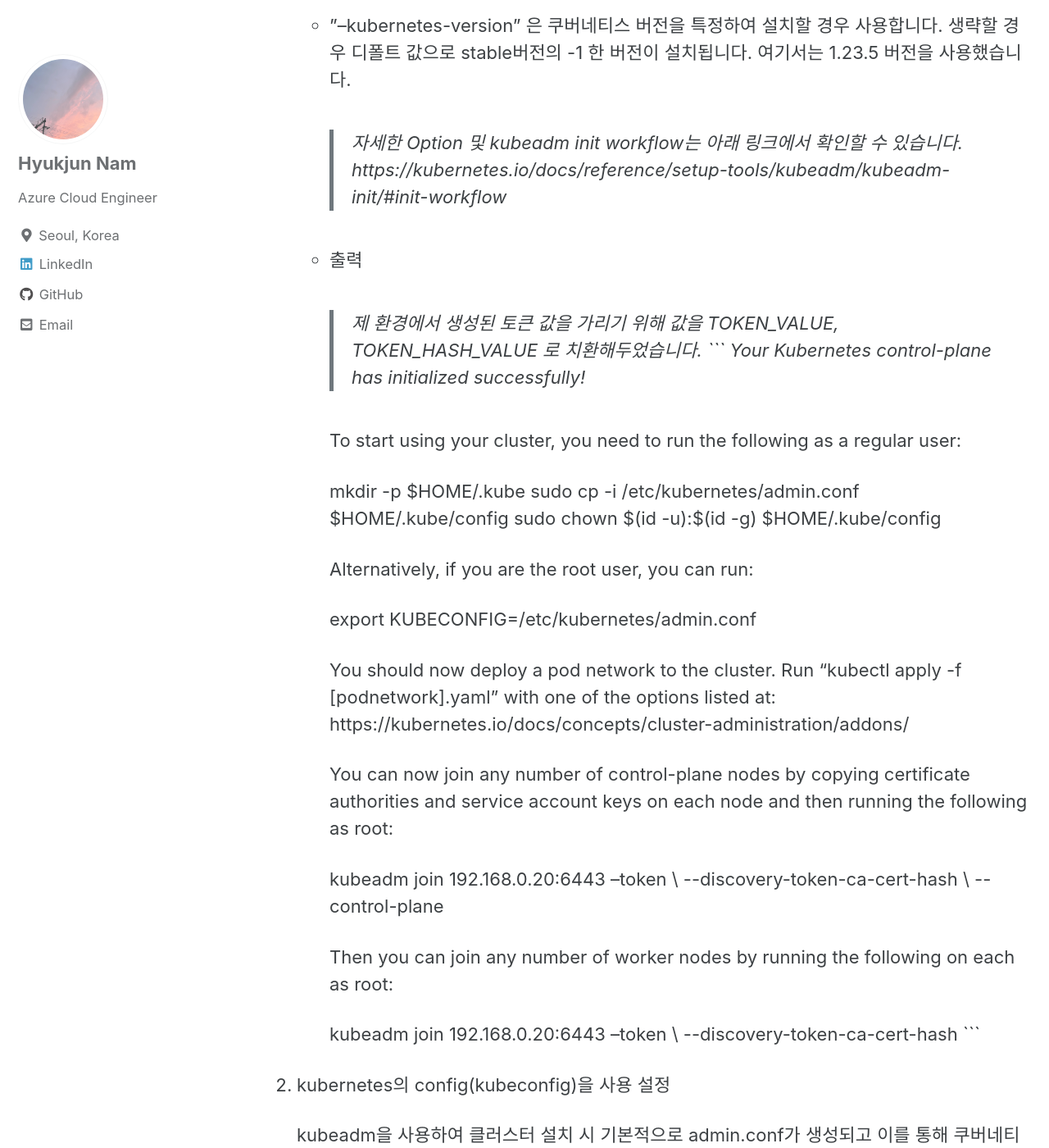
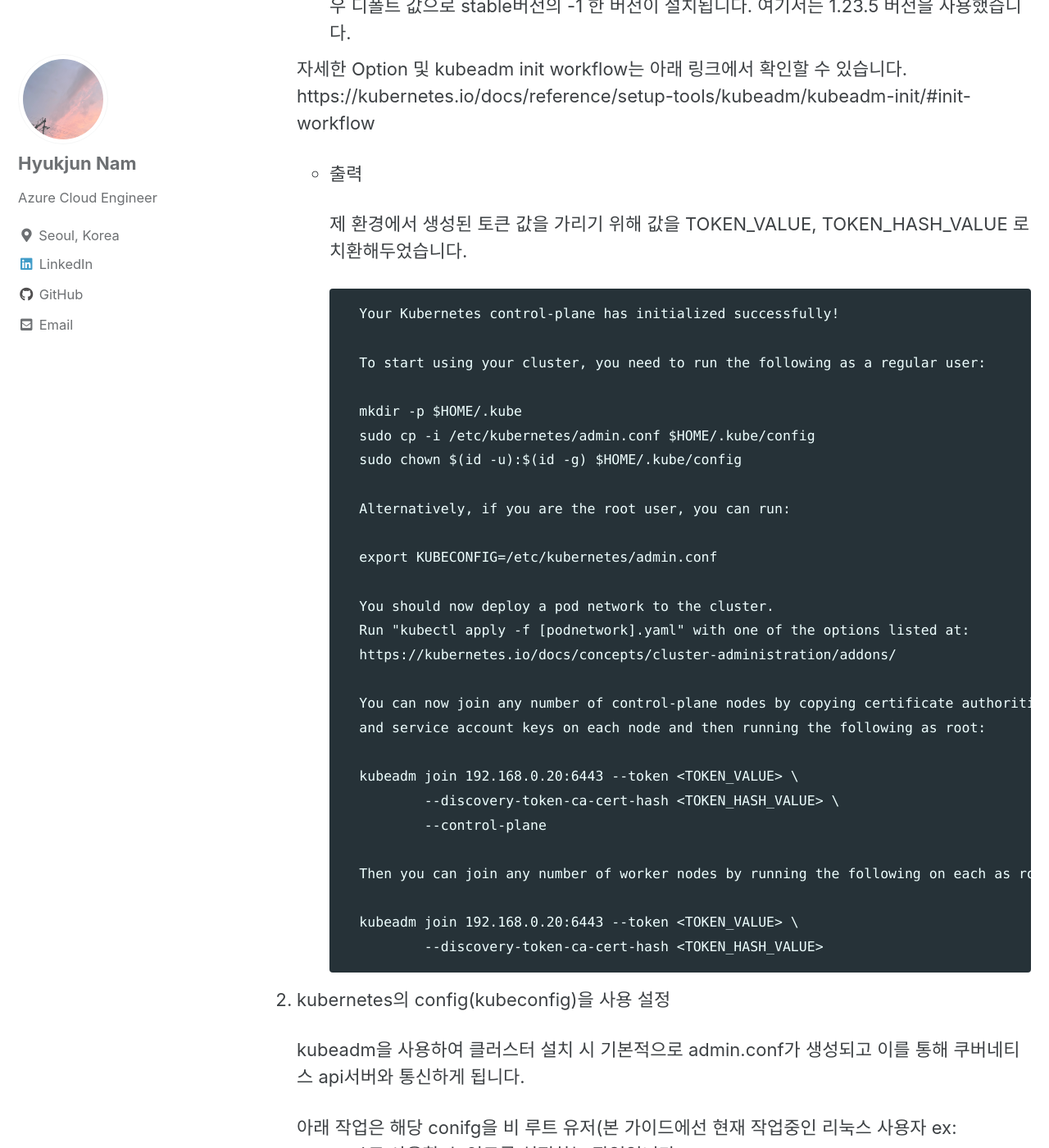
Before and after one commit to hyukjuns/hyukjuns.github.io.jekyll.backup, a Jekyll site: the page built from _posts/2022-04-09-vagrant-k8s-bootstrap.md, in a window 1280 px wide and 1400 px high, scrolled down 9584 px. Shown: the whole window at 82% size. Built offline with Jekyll 4.4.1, drawn with Linux system fonts in a browser that asks for light colours; cached includes are drawn as plain includes; comment, search, counter and statistics services are not loaded; some of the changed text lies outside the part shown.

Commit message:
update 20220409_2

````diff
--- a/_posts/2022-04-09-vagrant-k8s-bootstrap.md
+++ b/_posts/2022-04-09-vagrant-k8s-bootstrap.md
@@ -60,9 +60,9 @@
 
 1. Vagrantfile
 
-    > master, worker 각 1대씩 bridge Network 모드로 생성합니다.
+    master, worker 각 1대씩 bridge Network 모드로 생성합니다.
 
-    ```vagrant
+    ```
     vagrant.configure("2") do |config|
     config.vm.define "master" do |master|
         master.vm.box = "generic/centos7"
@@ -85,7 +85,9 @@
     end
     end
     ```
+
 2. 노드 생성
+
     ```
     vagrant up
     ```
@@ -232,16 +234,20 @@
         exclude=kubelet kubeadm kubectl
         EOF
         ```
-         > ***Error Case) repomd.xml signature 에러**
-         >- repo_gpgcheck=1 로 설정할 경우 아래와 같은 Error를 만날수도 있습니다.
-         > 해당 에러는 centos7의 잘 알려진 에러로서 kubernetes repo config인 /etc/yum.repos.d/kubernetes.repo 에서 repo-gpgcheck=0으로 세팅하여 해결할 수 있습니다. <br>
+         - **Error Case ) repomd.xml signature 에러**
+
+            repo_gpgcheck=1 로 설정할 경우 아래와 같은 Error를 만날수도 있습니다.
+            해당 에러는 centos7의 잘 알려진 에러로서 kubernetes repo config인 /etc/yum.repos.d/kubernetes.repo 에서 repo-gpgcheck=0으로 세팅하여 해결할 수 있습니다.
+
             ```
             failure: repodata/repomd.xml from kubernetes: [Errno 256] No more mirrors to try.
             https://packages.cloud.google.com/yum/repos/kubernetes-el7-x86_64/repodata/repomd.xml: [Errno -1] repomd.xml signature could not be verified for kubernetes
             ```
 
     2. 패키지 설치 및 kubelet 활성
-        > kubelet 활성 이후 "systemctl status kubelet으로 화인시 status가 failure인 이유는 아직 kubeadm으로 클러스터를 bootstrap 하기 전 이므로 kubelet의 status는 비정상으로 확인되며 이는 정상입니다.
+
+        kubelet 활성 이후 "systemctl status kubelet으로 화인시 status가 failure인 이유는 아직 kubeadm으로 클러스터를 bootstrap 하기 전 이므로 kubelet의 status는 비정상으로 확인되며 이는 정상입니다.
+
         ```
         sudo yum install -y kubelet kubeadm kubectl --disableexcludes=kubernetes
         sudo systemctl enable --now kubelet
@@ -250,11 +256,14 @@
 >**[Master Node]**
 
 1. Bootstrap Control Plane
+
     ```
     sudo kubeadm init --apiserver-advertise-address=<ip-address> --pod-network-cidr=<ip-address> --kubernetes-version=<kubernets-version>
     ```
+
     - "--pod-network-cidr" 은 클러스터에 사용될 네트워크 플러그인이 사용합니다. 각 NetworkPlugin마다 주로 사용하는 주소대역이 있지만, 클러스터에서 이미 해당 주소대역을 사용할 경우 다른 주소대역을 사용합니다. (여기서는 calico를 설치할 예정으로 192.168.0.0/16 대역을 사용했습니다.)
         - 현재 pod cidr 확인:
+
             ```
             kubectl cluster-info dump | grep -m 1 cluster-cidr
             ```
@@ -267,11 +276,13 @@
 
     - "--kubernetes-version" 은 쿠버네티스 버전을 특정하여 설치할 경우 사용합니다. 생략할 경우 디폴트 값으로 stable버전의 -1 한 버전이 설치됩니다. 여기서는 1.23.5 버전을 사용했습니다.
 
-        > 자세한 Option 및 kubeadm init workflow는 아래 링크에서 확인할 수 있습니다.
-        https://kubernetes.io/docs/reference/setup-tools/kubeadm/kubeadm-init/#init-workflow
+    자세한 Option 및 kubeadm init workflow는 아래 링크에서 확인할 수 있습니다.
+    https://kubernetes.io/docs/reference/setup-tools/kubeadm/kubeadm-init/#init-workflow
 
     - 출력
-        > 제 환경에서 생성된 토큰 값을 가리기 위해 값을 TOKEN_VALUE, TOKEN_HASH_VALUE 로 치환해두었습니다.
+
+        제 환경에서 생성된 토큰 값을 가리기 위해 값을 TOKEN_VALUE, TOKEN_HASH_VALUE 로 치환해두었습니다.
+
         ```
         Your Kubernetes control-plane has initialized successfully!
 
@@ -301,6 +312,7 @@
         kubeadm join 192.168.0.20:6443 --token <TOKEN_VALUE> \
                 --discovery-token-ca-cert-hash <TOKEN_HASH_VALUE>
         ```
+
 2. kubernetes의 config(kubeconfig)을 사용 설정
 
     kubeadm을 사용하여 클러스터 설치 시 기본적으로 admin.conf가 생성되고 이를 통해 쿠버네티스 api서버와 통신하게 됩니다.
@@ -322,19 +334,25 @@
     - [OPTION] kubeconfig 파일을 Host PC 로 복사하여 Host PC에서 클러스터를 관리
 
         vagrant로 가상머신을 생성했기에, vagrant-scp 플러그인을 통해 Master 노드에 있는 kubeconfig을 호스트 머신으로 copy 합니다. vagrant가 아닐경우, 일반적인 scp를 사용해서 파일을 로컬 환경으로 복사 할 수 있습니다.
+
         - 설치
+
             ```
             vagrant plugin install vagrant-scp
             ```
+
         - 파일 복사 (vagrant scp src dest)
+
             ```
             vagrant scp master:/home/vagrant/.kube/config ~/.kube/
             ```
+
     - kubectl 정상 동작 확인
 
         kubectl 클라이언트 도구를 사용해 kubeconfig이 정상적으로 세팅되었는지, 그리고 현재 노드의 상태, System Pod의 상태도 확인해 봅니다.
 
         아직 networkplugin이 설치되지 않았으므로 nodessms NotReady 상태로 확인 되며, 또한 coreDNS 도 NetworkPlugin이 없어 Pending으로 확인 됩니다.
+
         ```
         kubectl config current-context
         kubectl config view
@@ -354,15 +372,16 @@
 
         kube-system 네임스페이스에서 calico 파드가 정상적으로 Running이 될 경우, coredns pod도 pending에서 running이 되며, node의 상태 또한 Ready상태가 됩니다.
 
-        >after calico installation - pod status
+        - after calico installation - pod status
 
-        ![after-calico-install-pod](/assets/images/vagrant-k8s-bootstrap/after-calico-install-systempodstatus.png)
+            ![after-calico-install-pod](/assets/images/vagrant-k8s-bootstrap/after-calico-install-systempodstatus.png)
 
-        >after calico installation - node status
+        - after calico installation - node status
 
-        ![after-calico-install-node](/assets/images/vagrant-k8s-bootstrap/after-calico-install-nodestatus.png)
+            ![after-calico-install-node](/assets/images/vagrant-k8s-bootstrap/after-calico-install-nodestatus.png)
 
 4. [OPTION] 만약 개발환경에서 노드 1대로 운영하고자 한다면, 마스터노드에 시스템 파드 외에 모든 파드가 스케쥴링 가능하도록 taint를 해주면 됩니다.
+
     ```
     kubectl taint nodes --all node-role.kubernetes.io/master-
     ```
@@ -377,18 +396,23 @@
 1. 앞서 모든 노드에서 해야되는 작업을 수행합니다. -> [All node]
 2. worker node hostname을 DNS Resolve 하도록 구성
 
-   > vi /etc/hosts
+   - vi /etc/hosts
 
-    ```
-    <IPv4> <WORKER_NODE_HOSTNAME>
-    ```
+        ```
+        <IPv4> <WORKER_NODE_HOSTNAME>
+        ```
+
 3. 클러스터 Join
 
     앞서 kubeadm을 통해 마스터노드를 bootstrap 한 후 출력된 값을 사용하여 join 명령을 수행합니다. 해당 명령을 통해 노드가 클러스터의 worker 노드로 등록됩니다.
+
     ```
     sudo kubeadm join --token <token> <control-plane-host>:<control-plane-port> --discovery-token-ca-cert-hash sha256:<hash>
     ```
+
 - 출력
+
+
     ```
     This node has joined the cluster:
     * Certificate signing request was sent to apiserver and a response was received.
@@ -396,8 +420,11 @@
 
     Run 'kubectl get nodes' on the control-plane to see this node join the cluster
     ```
+
 - 현재 kubeconfig을 사용할 수 있는 환경(Master 노드 혹은 Host PC, 또는 현재 클러스터의 kubeconfig을 통해 kubectl을 사용할 수 있는 환경)에서 join된 worker 노드를 확인합니다.
+
     ![worker-node](/assets/images/vagrant-k8s-bootstrap/after-worker-join.png)
+
 
 > 이제 Master 1대와 Worker 1대를 가진 k8s cluster의 Bootstrap을 모두 마쳤습니다.
 
@@ -429,24 +456,30 @@
 
     Worker노드 부터 진햅합니다. Worker노드는 3번까지 진행하여 제거하고, Master노드는 1번의 kubeadm reset시 클러스터에서 제거됩니다. root 권한으로 진행합니다. (sudo su -)
     1. node reset
+
         ```
         kubectl drain <node name> --delete-emptydir-data --force --ignore-daemonsets
 
         kubeadm reset
         ```
+
     2. [OPTION] iptables reset
+
         ```
         iptables -F && iptables -t nat -F && iptables -t mangle -F && iptables -X
 
         ipvsadm -C
         ```
+
     3. worker 노드는 위 내용을 수행한 뒤 아래 커맨드로 노드를 제거합니다.
+
         ```
         kubectl delete node <node_name>
         ```
 2. 가상머신 제거
 
     Vagrant로 생성한 VBOX 가상머신을 제거합니다.
+
     ```
     vagrant halt # 가상머신 종료
 
````
